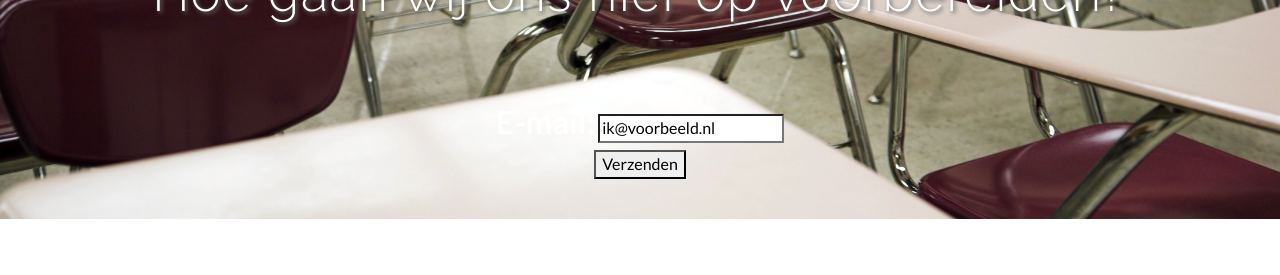
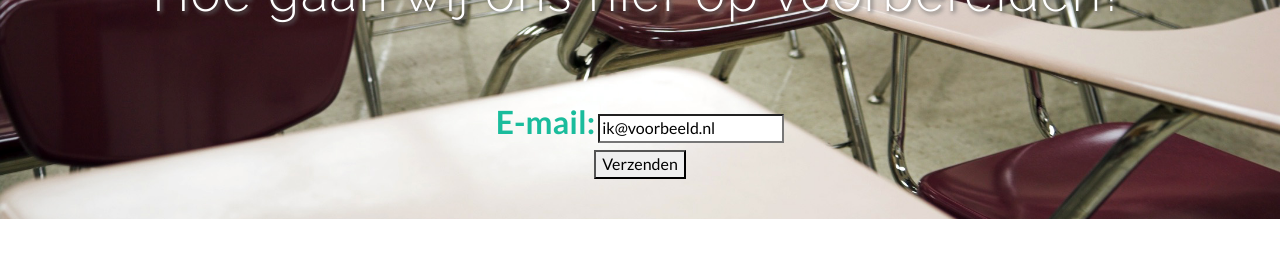
Before and after one commit to perceptum-github-transfer/verplichterekentoets, a Jekyll site: the page index.html, which Jekyll copies as it is, in a window 1280 px wide. Shown: the part 371-646 px from the top of the page. Built offline with Jekyll 4.4.1, drawn with Linux system fonts in a browser that asks for light colours; Markdown is read by kramdown in place of the engine named in the settings.

Commit message:
Colorfix

```diff
--- a/assets/css/custom.css
+++ b/assets/css/custom.css
@@ -1,5 +1,5 @@
 #confirm{
-  color:white;
+  color:#1abc9c;
   font-size: 200%;
 }
 
--- a/index.html
+++ b/index.html
@@ -84,7 +84,7 @@
 								<div class="col-lg-6 col-lg-offset-3">
 
 				<script type="text/javascript">var submitted=false;</script>
-					<iframe name="hidden_iframe" id="hidden_iframe" style="display:none;" onload="if(submitted) {formSubmit()}"></iframe>
+					<iframe name="hidden_iframe" id="hidden_iframe" style="display:none;" onload="if(submitted) {formSubmit();}"></iframe>
 
 					<form action="https://docs.google.com/a/perceptum.nl/forms/d/1ENKFz4VZ5rfEDQX8bqqAL2LhXZihfMEEVjaRQvC6nt4/formResponse" method="post" target="hidden_iframe" onsubmit="submitted=true;">
 
@@ -92,7 +92,7 @@
 							<div dir="ltr" class="ss-item  ss-text">
 								<div class="ss-form-entry">
 									<label aria-hidden="true" class="ss-q-item-label" for="entry_749424840">
-										<div style="color:white; font-size:200%">E-mail:</div>
+										<div style="color:#1abc9c; font-size:200%">E-mail:</div>
 										<div class="ss-q-help ss-secondary-text" dir="ltr"></div>
 									</label>
 									<input type="text" name="entry.749424840" value="ik@voorbeeld.nl" class="ss-q-short" id="entry_749424840" dir="auto" aria-label="E-mail  " title="">
```
Also changed, not shown: 2 other files.
